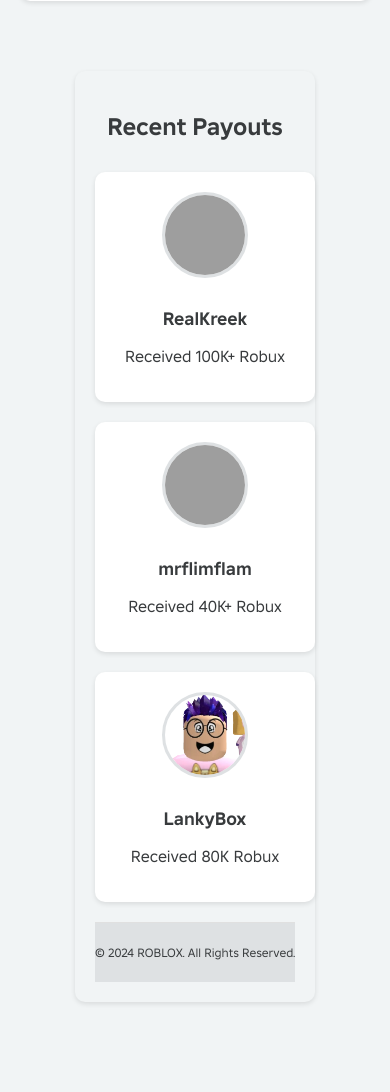
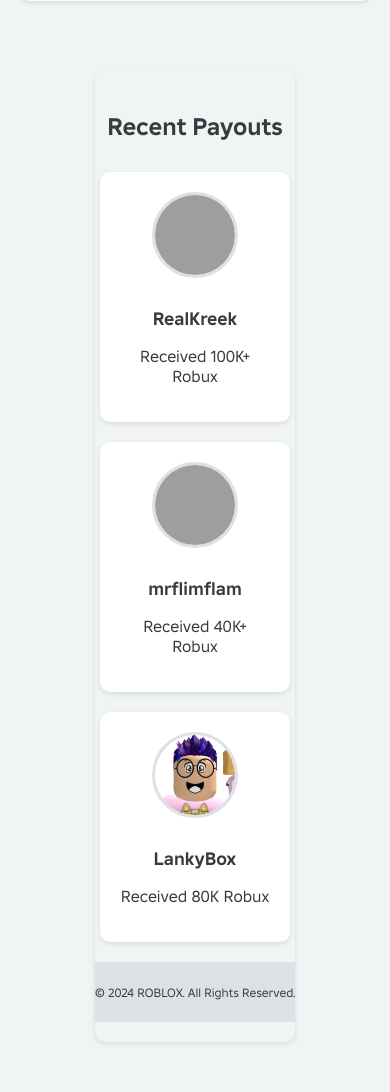
Before and after one commit to duxy-skh/roblox-avatar-app, a Flask app: page / in a window 390 px wide. Shown: the part 417-1509 px from the top of the page. Before the commit the page ends 1421 px from the top, so only its background shows below. Run offline with Flask 3, Linux system fonts and the light colour scheme; some libraries are stand-ins or nearby versions; grey boxes are pictures that could not be loaded.

Commit message:
Update style.css

```diff
--- a/static/css/style.css
+++ b/static/css/style.css
@@ -645,7 +645,7 @@ button:hover {
         max-width: 90%; /* Override max width for smaller devices */
     }
 
-    /* Recent Payouts Section */
+/* Recent Payouts Section */
 #recent-payouts {
   margin: 50px auto;
   padding: 20px;
@@ -665,9 +665,9 @@ button:hover {
 
 .payouts-container {
   display: flex;
-  justify-content: space-evenly;
+  justify-content: space-between;
+  flex-wrap: wrap;
   gap: 20px;
-  flex-wrap: wrap; /* Ensures responsiveness on smaller screens */
 }
 
 .payout-card {
@@ -676,7 +676,8 @@ button:hover {
   padding: 20px;
   box-shadow: 0 2px 5px rgba(0, 0, 0, 0.1);
   text-align: center;
-  width: 300px; /* Fixed width for each card */
+  width: 300px; /* Default width for cards on desktop */
+  flex-shrink: 0;
 }
 
 .payout-avatar {
@@ -701,17 +702,18 @@ button:hover {
 
 /* Responsive Design for Smaller Screens */
 @media (max-width: 768px) {
+  #recent-payouts {
+    padding: 20px 0;
+  }
+
   .payouts-container {
-    display: flex;
-    flex-direction: column; /* Stack the cards vertically */
-    align-items: center; /* Center the cards */
-    gap: 20px;
-    width: 100%; /* Ensure container spans full screen width */
+    flex-direction: column; /* Stack cards vertically */
+    align-items: center; /* Center align the cards */
   }
 
   .payout-card {
-    width: 90%; /* Make cards take most of the screen width */
-    max-width: 350px; /* Restrict max width to avoid oversized cards */
+    width: 75%; /* Stretch cards to 75% of the screen width */
+    max-width: 500px; /* Add a cap for larger mobile screens */
   }
 }
 
```
